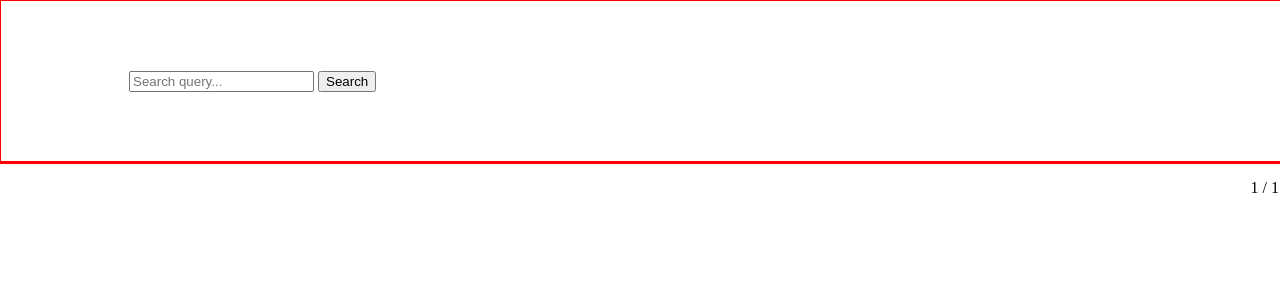
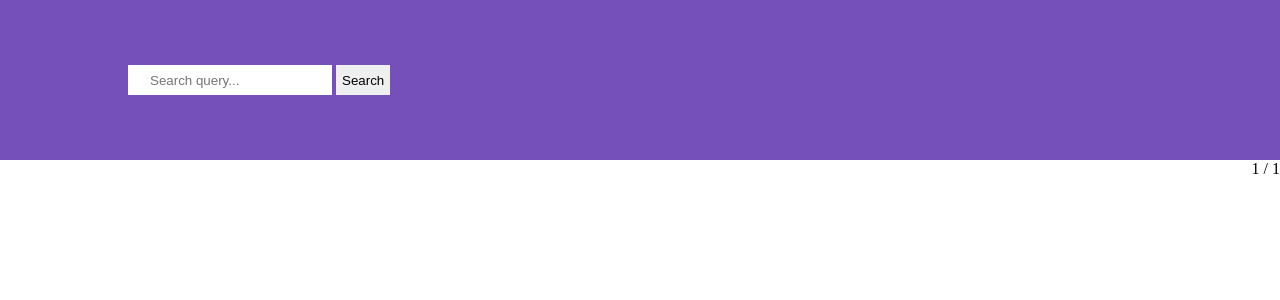
Before and after one commit to hdngo/Twitchery, a PHP site: page / in a window 1280 px wide. Shown: the top 300 px of the page. Run offline with PHP 8.4, Linux system fonts and the light colour scheme.

Commit message:
Style search bar.
Change background color of search bar, sizing of search bar input field and search button, and modify outline of search bar input field upon focus.

```diff
--- a/index.html
+++ b/index.html
@@ -8,19 +8,19 @@
 </head>
 <body>
 
-<div id="navbar" class="debug">
+<div id="navbar">
 	<form id="search-form">
   	<input type="text" name="searchquery" placeholder="Search query...">
   	<input type="submit" value="Search">
 	</form>
 </div>
 
-<div id="search-results" class="debug">
+<div id="search-results">
 	<div class="nav">
 		<p id="results-message" class="displ-none">Total results: <span id="results-count"></span></p>
 		<div id="pagination-links">
 			<a href="#" class="previous-link displ-none"><button>Previous</button></a>
-			<p id="page-index"><span id="current-page-number">1</span> / <span id="total-num-pages">1</span></p>
+			<p id="page-index" class="inline-b mrg-top-0 mrg-bot-0"><span id="current-page-number">1</span> / <span id="total-num-pages">1</span></p>
 			<a href="#" class="next-link displ-none"><button>Next</button></a>
 		</div>
 	</div>
--- a/twitchery.css
+++ b/twitchery.css
@@ -12,6 +12,7 @@ html, body{
 	height: 20%;
 	width: 100%;
 	display: table;
+	background-color: #7550BA;
 }
 
 #search-form{
@@ -21,6 +22,28 @@ html, body{
 	padding-left: 10%;
 }
 
+input{
+	border:none;
+}
+
+input[type=text]{
+	width: 200px;
+	height: 28px;
+	text-indent: 20px;
+}
+
+input[type=text]:focus{
+	outline-color: #bca2ef;
+}
+
+input[type=submit]{
+	height:30px;
+}
+
+
+/*use border none to be able to resize input submit button*/
+
+
 .displ-none{
 	display:none;
 }
@@ -28,6 +51,13 @@ html, body{
 #results-message{
 	display: none;
 }*/
+.mrg-top-0{
+	margin-top:0;
+}
+
+.mrg-bot-0{
+	margin-bottom:0;
+}
 
 #pagination-links{
 	float: right;
```
